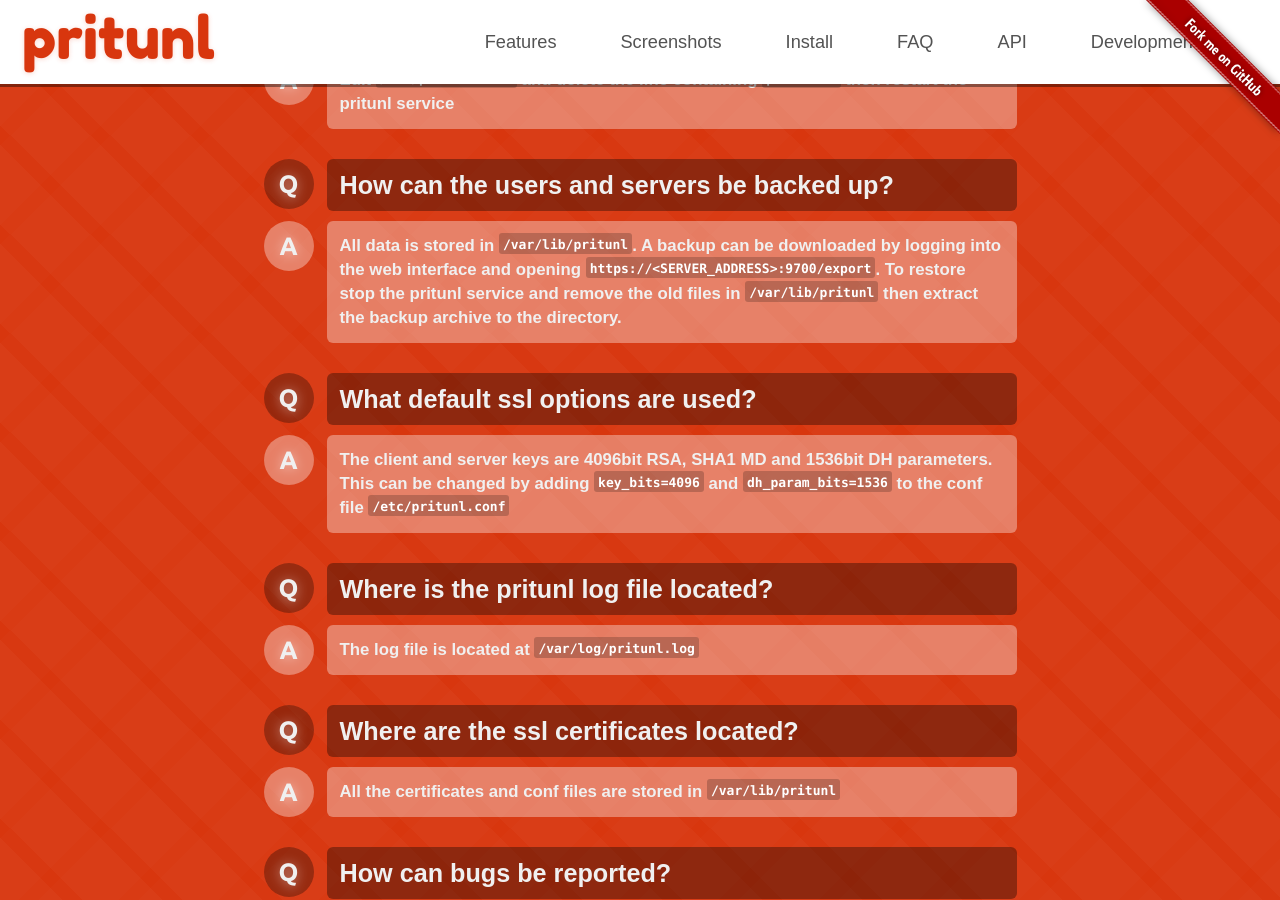
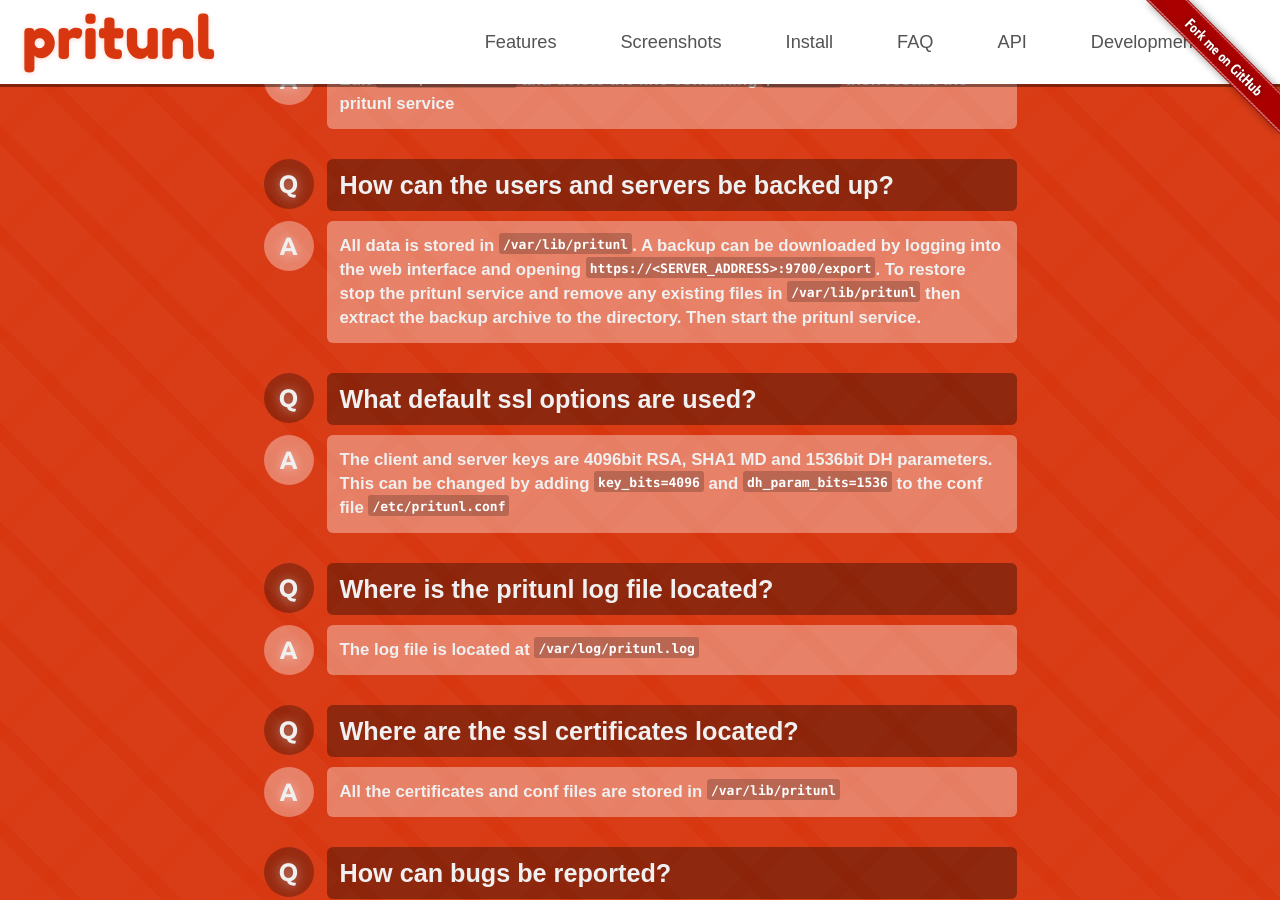
Before and after one commit to pritunl/pritunl.github.io, a Jekyll site: the page built from index.html, in a window 1280 px wide and 900 px high, scrolled down 7302 px. Built offline with Jekyll 4.4.1, drawn with Linux system fonts in a browser that asks for light colours; nearby versions of some CDN libraries; Markdown is read by kramdown in place of the engine named in the settings.

Commit message:
Change faq question

```diff
--- a/index.html
+++ b/index.html
@@ -1065,7 +1065,7 @@
               <span>A</span>
             </div>
             <div class="faq-point-description">
-              All data is stored in <pre>/var/lib/pritunl</pre>. A backup can be downloaded by logging into the web interface and opening <pre>https://&#60;SERVER_ADDRESS&#62;:9700/export</pre>. To restore stop the pritunl service and remove the old files in <pre>/var/lib/pritunl</pre> then extract the backup archive to the directory.
+              All data is stored in <pre>/var/lib/pritunl</pre>. A backup can be downloaded by logging into the web interface and opening <pre>https://&#60;SERVER_ADDRESS&#62;:9700/export</pre>. To restore stop the pritunl service and remove any existing files in <pre>/var/lib/pritunl</pre> then extract the backup archive to the directory. Then start the pritunl service.
             </div>
           </div>
           <div class="faq-point question clearfix">
```
